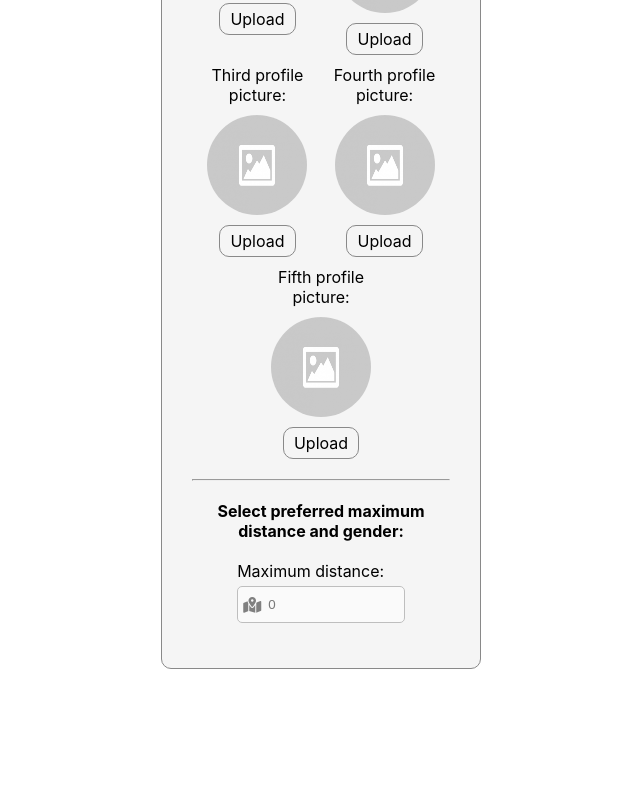
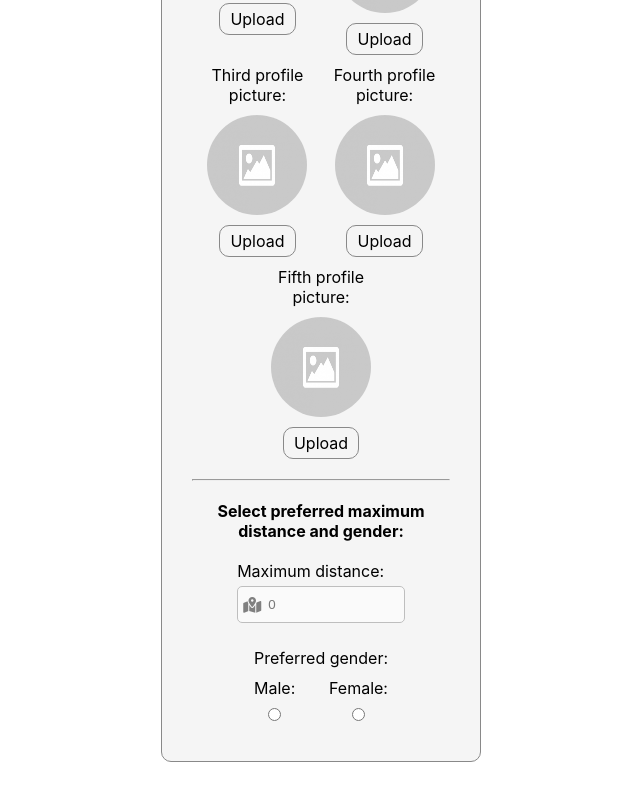
Before and after one commit to ivangeorgiev34/FlameDating, a React (Create React App) app: page /register in a window 1280 px wide. Shown: the part 1289-2089 px from the top of the page, without its empty margins (319-959 px from the left). Before the commit the page ends 2018 px from the top, so only its background shows below. Built offline with nearby package versions, Linux system fonts and the light colour scheme.

Commit message:
Add preferedGenderContainerWrapper class element

```diff
--- a/src/pages/Register/Register.tsx
+++ b/src/pages/Register/Register.tsx
@@ -320,6 +320,33 @@ export const Register: React.FC = () => {
           </div>
           <span className={styles.error}>{formErrors.maximumDistance}</span>
         </div>
+        <div className={styles.preferedGenderContainerWrapper}>
+          <p>Preferred gender:</p>
+          <div className={styles.preferedGenderContainer}>
+            <div className={styles.preferedGenderOptionContainer}>
+              <label htmlFor="male">Male:</label>
+              <input
+                type="radio"
+                id="male"
+                name="gender"
+                value="Male"
+                onChange={(e) => onFormChange(e)}
+                checked={formValues.preferedGender === "Male"}
+              />
+            </div>
+            <div className={styles.preferedGenderOptionContainer}>
+              <label htmlFor="female">Female:</label>
+              <input
+                type="radio"
+                id="female"
+                name="gender"
+                value="Female"
+                onChange={(e) => onFormChange(e)}
+                checked={formValues.preferedGender === "Female"}
+              />
+            </div>
+          </div>
+        </div>
       </div>
     </div>
   );
```
